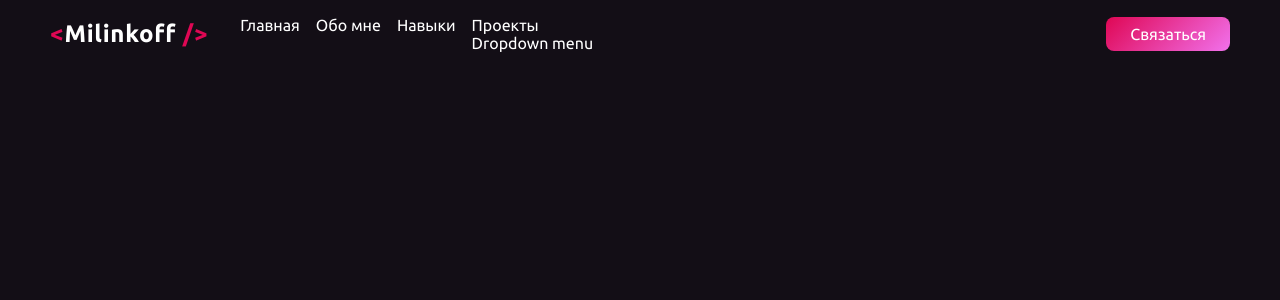
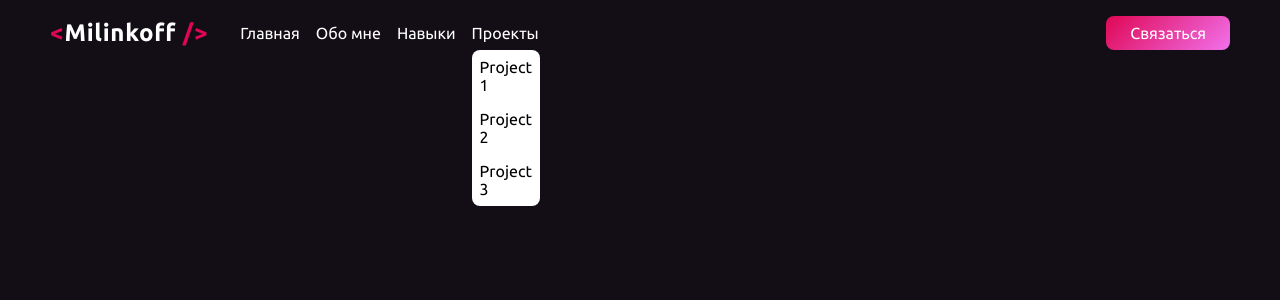
Before and after one commit to Milinkov-N/portfolio, a Next.js app: page / in a window 1280 px wide. Both pictures are taken after a click on the button "Проекты". Shown: the top 300 px of the page. Built offline with nearby package versions, Linux system fonts and the light colour scheme.

Commit message:
implemented Dropdown

```diff
--- a/components/Dropdown.tsx
+++ b/components/Dropdown.tsx
@@ -1,10 +1,62 @@
-import Button from "./Button";
+import { motion, AnimatePresence } from 'framer-motion'
+import { useState } from 'react'
+import styles from 'styles/Dropdown.module.css'
+import Button from './Button'
 
 export default function Dropdown() {
+  const [isShowing, setIsShowing] = useState(false)
+
+  const toggleShow = () => setIsShowing(currentValue => !currentValue)
+
   return (
-    <div className='dropdown'>
-      <Button variant='text' label='Проекты' />
-      <div className='dropdown-menu'>Dropdown menu</div>
+    <div className={ styles.dropdown }>
+      <Button
+        className={ styles.dropdownBtn }
+        variant='text'
+        label='Проекты'
+        onClick={ toggleShow }
+      />
+      <AnimatePresence>
+        { isShowing && (
+          <motion.div
+            className={ styles.dropdownMenu }
+            initial={{ opacity: 0, y: 20 }}
+            animate={{ opacity: 1, y: 0 }}
+            exit={{ opacity: 0, y: 20 }}
+          >
+            <ul style={{ display: 'flex', flexDirection: 'column', margin: 0, padding: 0 }}>
+              <li>
+                <Button
+                  className={ styles.dropdownMenuItem }
+                  variant='text'
+                  as='link'
+                  href='#'
+                  label='Project 1'
+                />
+              </li>
+              <li>
+                <Button
+                  className={ styles.dropdownMenuItem }
+                  variant='text'
+                  as='link'
+                  href='#'
+                  label='Project 2'
+                />
+              </li>
+              <li>
+                <Button
+                  className={ styles.dropdownMenuItem }
+                  variant='text'
+                  as='link'
+                  href='#'
+                  label='Project 3'
+                />
+              </li>
+            </ul>
+          </motion.div>
+        )}
+      </AnimatePresence>
+
     </div>
   )
 }
--- a/components/Header.tsx
+++ b/components/Header.tsx
@@ -35,6 +35,8 @@ export default function Header() {
         </nav>
         <Button
           className={ styles.contactBtn }
+          as='link'
+          href='#contact'
           variant='primary'
           label='Связаться'
         />
--- /dev/null
+++ b/styles/Dropdown.module.css
@@ -0,0 +1,25 @@
+.dropdown {
+  position: relative;
+}
+
+.dropdownMenu {
+  position: absolute;
+  top: calc(100% + .5rem);
+  left: 0;
+  background: var(--white);
+  color: var(--black);
+  padding: .5rem;
+  border-radius: var(--border-radius-400);
+}
+
+.dropdownBtn {
+  transition: .2s color ease-in-out;
+}
+
+.dropdownBtn:hover {
+  color: var(--primary-clr-400);
+}
+
+.dropdownMenuItem {
+  color: var(--black);
+}
```
